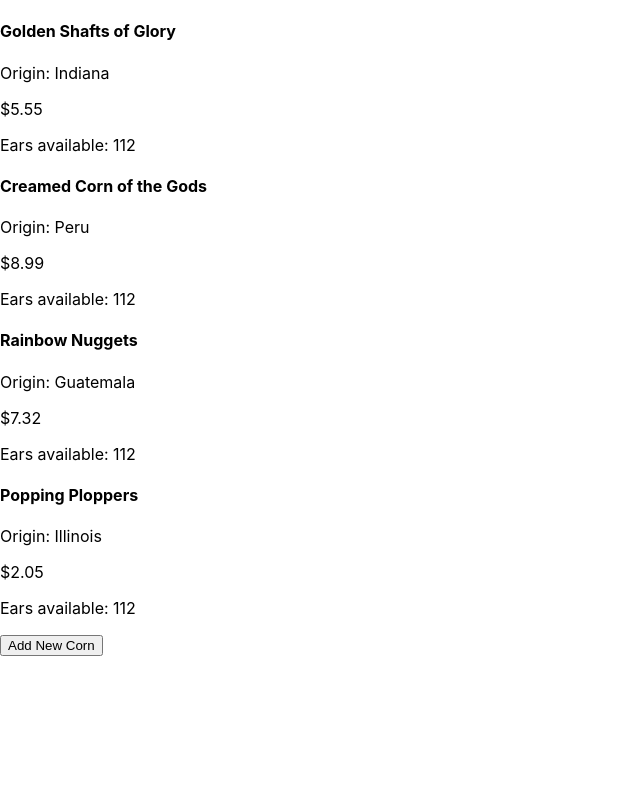
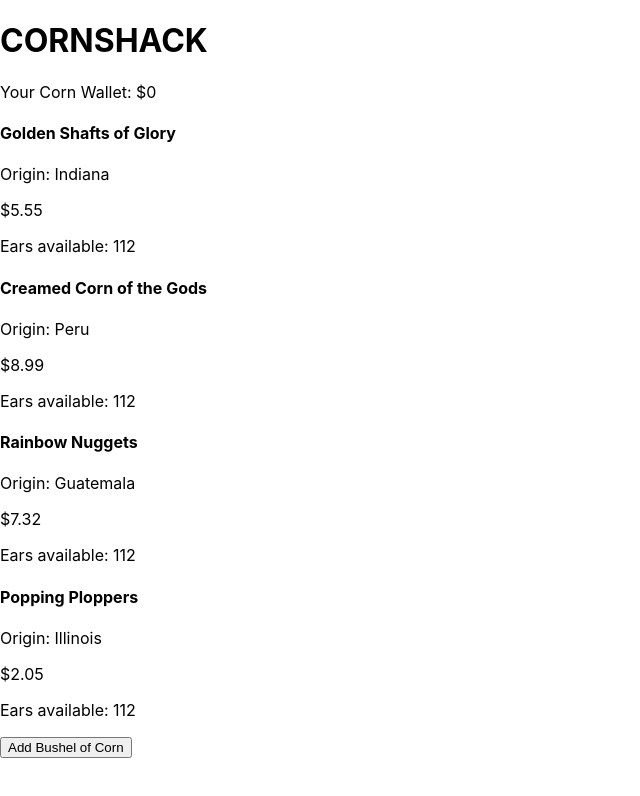
Before and after one commit to emmalgs/cornshack, a React (Create React App) app: page / in a window 1280 px wide. Shown: the top 796 px of the page, without its empty margins (0-640 px from the left). Built offline with nearby package versions, Linux system fonts and the light colour scheme.

Commit message:
add corn wallet to header

```diff
--- a/src/components/AddCornForm.js
+++ b/src/components/AddCornForm.js
@@ -20,7 +20,7 @@ function AddCornForm(props) {
     <div>
       <Form
         formSubmissionHandler={handleNewCornSubmission}
-        buttonText="Add New Corn" />
+        buttonText="Add Bushel" />
     </div>
   );
 }
--- a/src/components/CornControl.js
+++ b/src/components/CornControl.js
@@ -3,7 +3,7 @@ import AddCornForm from "./AddCornForm";
 import CornList from "./CornList";
 import CornDetail from "./CornDetail";
 import EditCornForm from "./EditCornForm";
-import { editableInputTypes } from "@testing-library/user-event/dist/utils";
+import Header from "./Header";
 
 class CornControl extends React.Component {
   constructor(props) {
@@ -12,7 +12,8 @@ class CornControl extends React.Component {
       cornList: someCorn,
       formVisibleOnPage: false,
       editing: false,
-      selectedCorn: null
+      selectedCorn: null,
+      cornWallet: 0
     };
   }
 
@@ -45,10 +46,14 @@ class CornControl extends React.Component {
   }
 
   handleCornSale = (id) => {
+    console.log(this.state.cornWallet)
     const selectedCorn = this.state.cornList.filter(corn => corn.id === id);
     if (selectedCorn[0].ears > 0) {
       selectedCorn[0].ears -= 1;
-      this.setState({selectedCorn: selectedCorn[0]});
+      let updateWallet = this.state.cornWallet + selectedCorn[0].price;
+      this.setState({
+        selectedCorn: selectedCorn[0],
+        cornWallet: updateWallet});
     }
   }
 
@@ -63,7 +68,7 @@ class CornControl extends React.Component {
     this.setState({
       cornList: editCornList,
       editing: false,
-      selectedTicket: null
+      selectedCorn: null
     });
   }
 
@@ -74,9 +79,9 @@ class CornControl extends React.Component {
     if (this.state.editing) {
       currentlyVisibleSate = <EditCornForm
         corn = {this.state.selectedCorn}
-        onEditCorn={this.handleCornEdit}
-        buttonText="Return to All Corn" />
-    } else if (this.state.formVisibleOnPage) {
+        onEditCorn={this.handleCornEdit} />
+        buttonText="Return to All Corn"
+      } else if (this.state.formVisibleOnPage) {
       currentlyVisibleSate = <AddCornForm
         onCornCreation={this.handleAddingCorn}
       />
@@ -91,14 +96,17 @@ class CornControl extends React.Component {
       currentlyVisibleSate = <CornList
         cornList={this.state.cornList}
         onCornSelection={this.handleCornSelection} />
-        buttonText="Add New Corn"
+        buttonText="Add Bushel of Corn"
     }
 
     return (
-      <div>
-        {currentlyVisibleSate}
-        <button onClick={this.handleViewClick}>{buttonText}</button>
-      </div>
+      <React.Fragment>
+        <Header cornSales={this.state.cornWallet} />
+        <div>
+          {currentlyVisibleSate}
+          <button onClick={this.handleViewClick}>{buttonText}</button>
+        </div>
+      </React.Fragment>
     )
   }
 }
--- /dev/null
+++ b/src/components/Header.js
@@ -0,0 +1,12 @@
+import React from "react";
+
+function Header(props){
+  return(
+    <div className="header">
+      <h1>CORNSHACK</h1>
+      <p>Your Corn Wallet: ${props.cornSales}</p>
+    </div>
+  )
+}
+
+export default Header;
```
